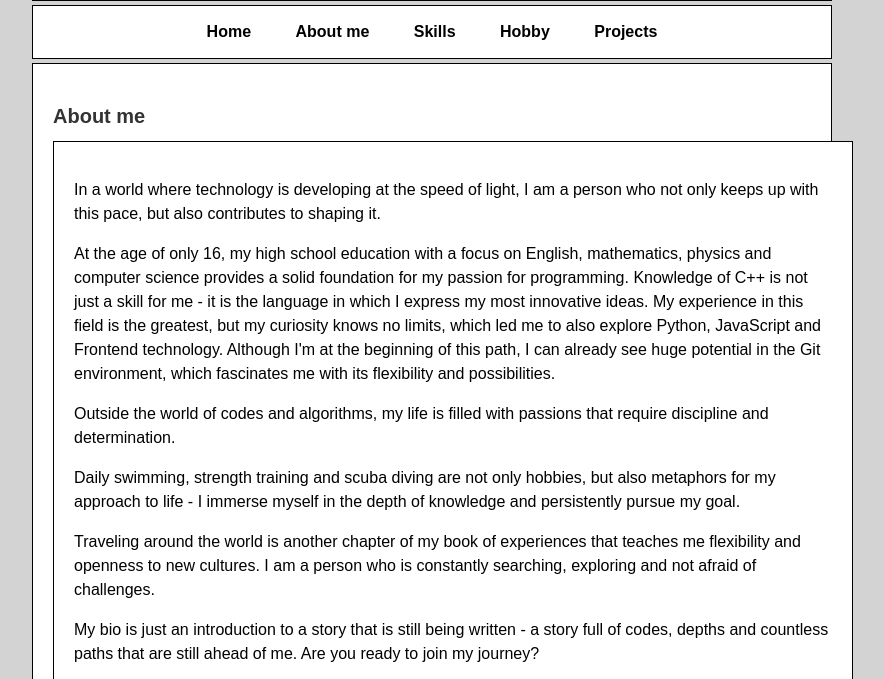
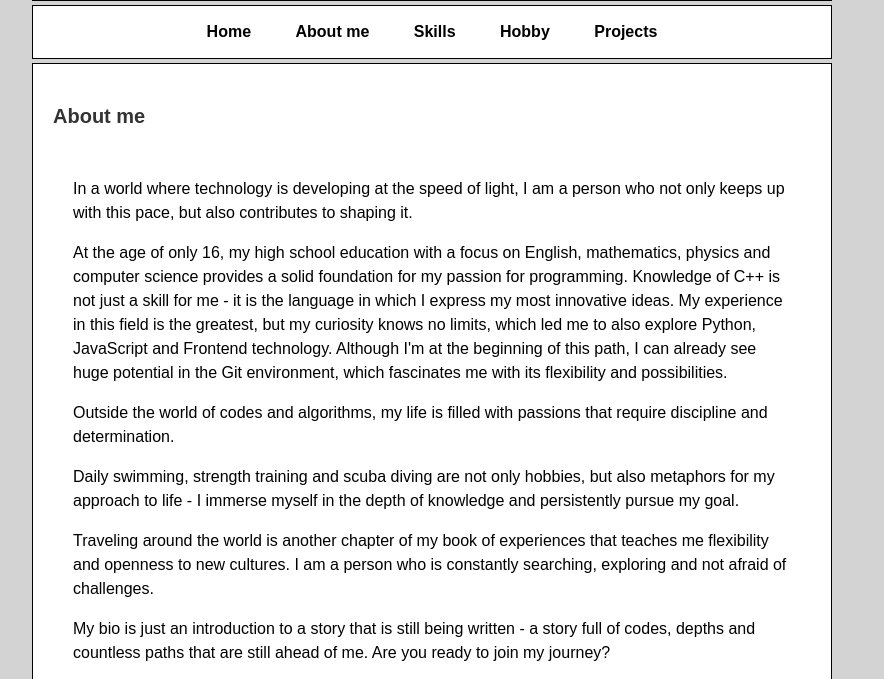
Before and after one commit to NataliaKulisz/personal-homepage, a plain HTML site: page index.html in a window 1280 px wide. Shown: the part 273-952 px from the top of the page, without its empty margins (208-1092 px from the left). Drawn offline with Linux system fonts and the light colour scheme.

Commit message:
fixed main section postion and border

```diff
--- a/assets/form.css
+++ b/assets/form.css
@@ -3,14 +3,6 @@
     margin-right: 5px;
     width: 200px;
     text-align: right;
-}
-
-.main__section {
-    margin: 4px auto;
-    border: 1px solid black;
-    background-color: white;
-    padding: 20px;
-    width: 800px;
 }
 
 .js-form, .form_button, .result-container {
--- a/assets/style.css
+++ b/assets/style.css
@@ -83,6 +83,12 @@ h2 {
     font-size: 20px;
 }
 
+.main__section {
+    margin: 4px auto;
+    background-color: white;
+    padding: 20px;
+}
+
 .main__list, .navigation__listItem {
     list-style-type: none;
 }
```
